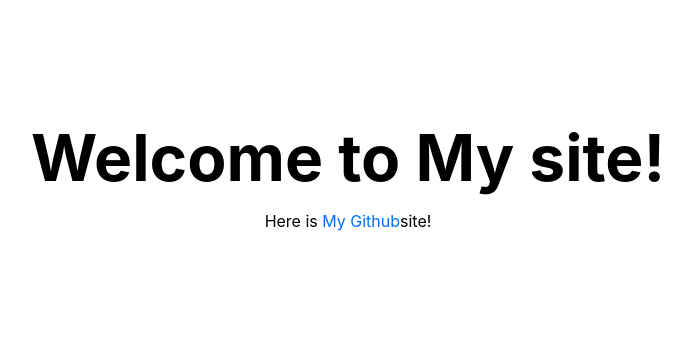
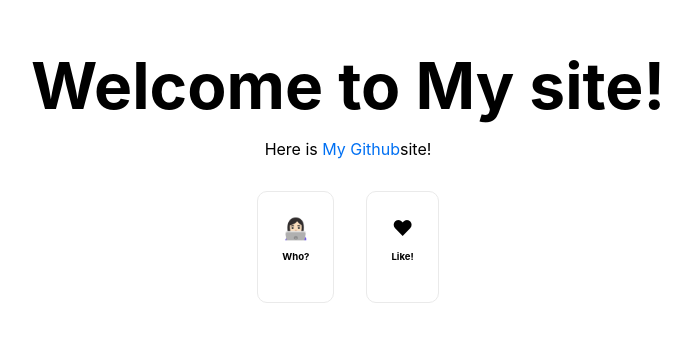
Before and after one commit to soo24/nextjs-soo, a Next.js app: page / in a window 1280 px wide. Shown: the part 216-558 px from the top of the page, without its empty margins (292-983 px from the left). Built offline with nearby package versions, Linux system fonts and the light colour scheme.

Commit message:
카드형식의 페이지이동 초본만들어보기

```diff
--- a/pages/index.js
+++ b/pages/index.js
@@ -1,6 +1,7 @@
 import Head from 'next/head'
 import Image from 'next/image'
 import styles from '../styles/Home.module.css'
+import Link from 'next/link';
 
 export default function Home() {
   return (
@@ -18,6 +19,28 @@ export default function Home() {
           Here is {' '}
           <a href="https://github.com/soo24/nextjs-soo">My Github</a>site!
         </p>
+
+        <div className={styles.grid}>
+
+          {/* link로 다른창으로 넘어가보기 */}
+          <h1 className={styles.card}>
+            {/* 👩🏻‍💻{' '} */}
+            <Link href="/posts/intro-post" >
+              <h2> 👩🏻‍💻
+                <p> Who?</p>
+              </h2>
+            </Link>
+          </h1>
+
+          {/* a태그로 하이퍼링크로 넘어가보기 */}
+          <a href= "/posts/first-post" className={styles.card}>
+            <h2>  &hearts;
+              <p>Like!</p>
+            </h2>
+          </a>
+
+        </div>
+
       </main>
 
     </div>
--- a/styles/Home.module.css
+++ b/styles/Home.module.css
@@ -85,6 +85,7 @@
   max-width: 800px;
 }
 
+
 .card {
   margin: 1rem;
   padding: 1.5rem;
@@ -103,16 +104,18 @@
   color: #0070f3;
   border-color: #0070f3;
 }
-
+/* 카드제목 (예.김수연) 텍스트 꾸미기 */
 .card h2 {
   margin: 0 0 1rem 0;
-  font-size: 1.5rem;
+  font-size: 1.3rem;
+  text-align: center;
 }
 
+/* 카드 설명 꾸미기 */
 .card p {
-  margin: 0;
-  font-size: 1.25rem;
-  line-height: 1.5;
+  margin: 2;
+  font-size: 0.6rem;
+  /* line-height: 1.5; */
 }
 
 .logo {
```
Also changed, not shown: pages/posts/first-post.js (added, +14 -0 lines), pages/posts/intro-post.js (added, +14 -0 lines).
